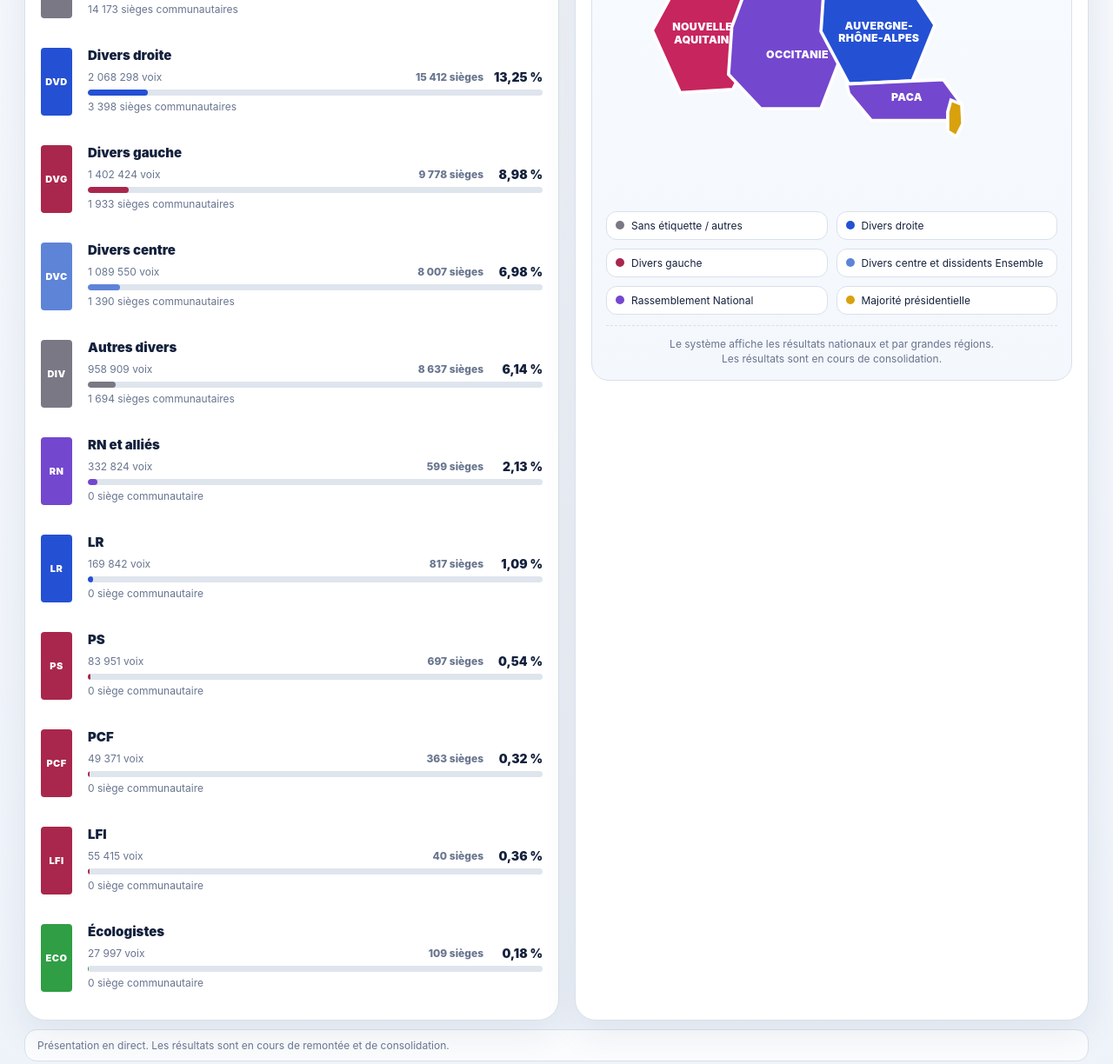
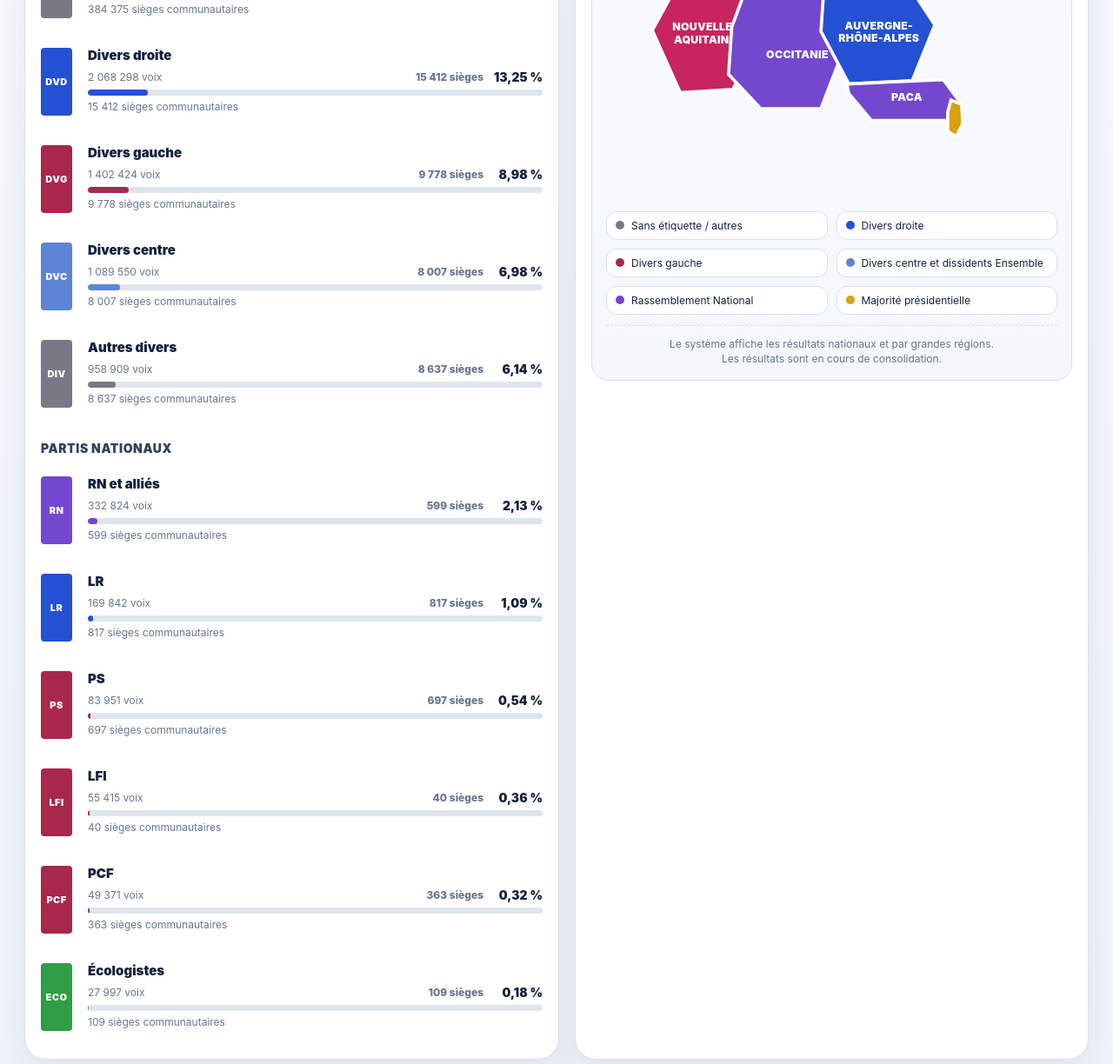
Before and after one commit to nathan2304/municipales2026, a plain HTML site: page index.html in a window 1280 px wide. Shown: the part 488-1712 px from the top of the page at 87% size. Drawn offline with Linux system fonts and the light colour scheme.

Commit message:
Update index.html

```diff
--- a/index.html
+++ b/index.html
@@ -240,6 +240,15 @@
       display: flex;
       flex-direction: column;
       gap: 10px;
+    }
+
+    .results-subtitle {
+      font-size: 14px;
+      font-weight: 900;
+      text-transform: uppercase;
+      letter-spacing: 0.04em;
+      margin: 14px 0 4px;
+      color: #32405e;
     }
 
     .result-item-detailed {
@@ -659,7 +668,7 @@
         sieges: "384 375 sièges",
         pct: "55,18 %",
         pctValue: 55.18,
-        communautaires: "14 173 sièges communautaires"
+        communautaires: "384 375 sièges communautaires"
       },
       {
         code: "DVD",
@@ -669,7 +678,7 @@
         sieges: "15 412 sièges",
         pct: "13,25 %",
         pctValue: 13.25,
-        communautaires: "3 398 sièges communautaires"
+        communautaires: "15 412 sièges communautaires"
       },
       {
         code: "DVG",
@@ -679,7 +688,7 @@
         sieges: "9 778 sièges",
         pct: "8,98 %",
         pctValue: 8.98,
-        communautaires: "1 933 sièges communautaires"
+        communautaires: "9 778 sièges communautaires"
       },
       {
         code: "DVC",
@@ -689,7 +698,7 @@
         sieges: "8 007 sièges",
         pct: "6,98 %",
         pctValue: 6.98,
-        communautaires: "1 390 sièges communautaires"
+        communautaires: "8 007 sièges communautaires"
       },
       {
         code: "DIV",
@@ -699,7 +708,11 @@
         sieges: "8 637 sièges",
         pct: "6,14 %",
         pctValue: 6.14,
-        communautaires: "1 694 sièges communautaires"
+        communautaires: "8 637 sièges communautaires"
+      },
+      {
+        type: "subtitle",
+        label: "Partis nationaux"
       },
       {
         code: "RN",
@@ -709,7 +722,7 @@
         sieges: "599 sièges",
         pct: "2,13 %",
         pctValue: 2.13,
-        communautaires: "0 siège communautaire"
+        communautaires: "599 sièges communautaires"
       },
       {
         code: "LR",
@@ -719,7 +732,7 @@
         sieges: "817 sièges",
         pct: "1,09 %",
         pctValue: 1.09,
-        communautaires: "0 siège communautaire"
+        communautaires: "817 sièges communautaires"
       },
       {
         code: "PS",
@@ -729,7 +742,17 @@
         sieges: "697 sièges",
         pct: "0,54 %",
         pctValue: 0.54,
-        communautaires: "0 siège communautaire"
+        communautaires: "697 sièges communautaires"
+      },
+      {
+        code: "LFI",
+        key: "gauche",
+        name: "LFI",
+        voix: "55 415 voix",
+        sieges: "40 sièges",
+        pct: "0,36 %",
+        pctValue: 0.36,
+        communautaires: "40 sièges communautaires"
       },
       {
         code: "PCF",
@@ -739,17 +762,7 @@
         sieges: "363 sièges",
         pct: "0,32 %",
         pctValue: 0.32,
-        communautaires: "0 siège communautaire"
-      },
-      {
-        code: "LFI",
-        key: "gauche",
-        name: "LFI",
-        voix: "55 415 voix",
-        sieges: "40 sièges",
-        pct: "0,36 %",
-        pctValue: 0.36,
-        communautaires: "0 siège communautaire"
+        communautaires: "363 sièges communautaires"
       },
       {
         code: "ECO",
@@ -759,7 +772,7 @@
         sieges: "109 sièges",
         pct: "0,18 %",
         pctValue: 0.18,
-        communautaires: "0 siège communautaire"
+        communautaires: "109 sièges communautaires"
       }
     ];
 
@@ -878,6 +891,14 @@
       resultsList.innerHTML = "";
 
       parties.forEach((party) => {
+        if (party.type === "subtitle") {
+          const subtitle = document.createElement("div");
+          subtitle.className = "results-subtitle";
+          subtitle.textContent = party.label;
+          resultsList.appendChild(subtitle);
+          return;
+        }
+
         const item = document.createElement("div");
         item.className = "result-item-detailed";
         item.innerHTML = `
```
